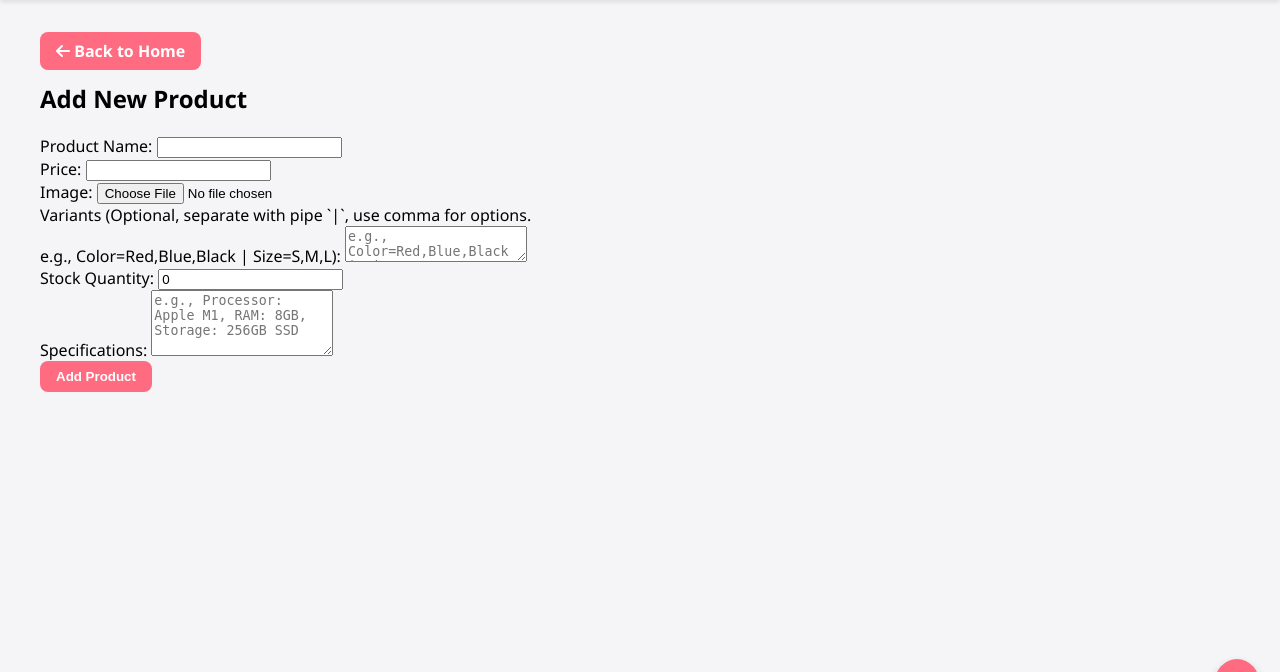
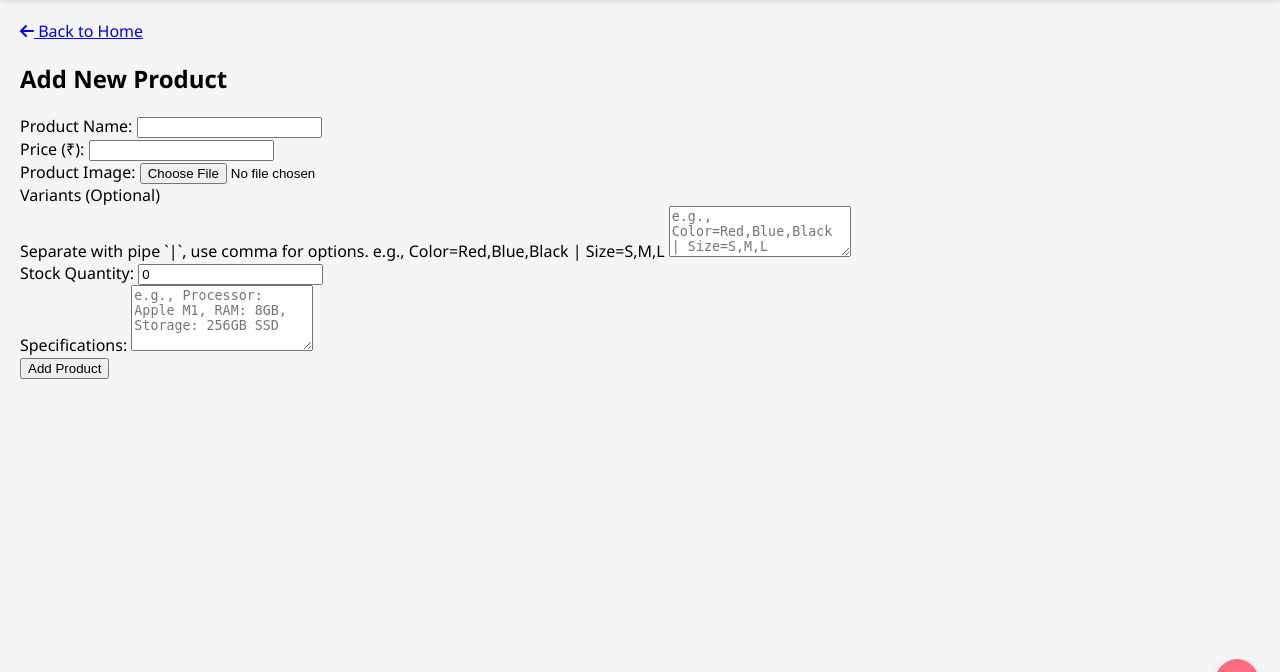
Before and after one commit to DipanwitSen/Product_works_22052204, a Flask app: page /add_product in a window 1280 px wide. Shown: the part 69-741 px from the top of the page. Run offline with Flask 3, Linux system fonts and the light colour scheme; a user stored in the database is signed in.

Commit message:
Update add_product.html

```diff
--- a/templates/add_product.html
+++ b/templates/add_product.html
@@ -1,45 +1,73 @@
-{% extends 'base.html' %} {% block content %}
-<div class="container">
-  <a href="{{ url_for('home') }}" class="btn back-btn">
-    <i class="fa fa-arrow-left"></i> Back to Home
+{% extends 'base.html' %}
+{% block content %}
+<div class="min-h-screen bg-pink-50 flex items-center justify-center p-6">
+  <div class="w-full max-w-3xl bg-white rounded-3xl shadow-2xl p-8 space-y-6">
+    <a href="{{ url_for('home') }}" class="inline-flex items-center text-pink-600 hover:text-pink-800 font-semibold mb-4">
+      <i class="fa fa-arrow-left mr-2"></i> Back to Home
     </a>
-  <h2>Add New Product</h2>
-  <form method="post" enctype="multipart/form-data">
-    <div class="form-group">
-      <label for="name">Product Name:</label>
-      <input type="text" name="name" required />
+
+    <h2 class="text-4xl font-bold text-center text-pink-600 mb-6">Add New Product</h2>
+
+    <form method="post" enctype="multipart/form-data" class="space-y-5">
+
+      <!-- Product Name -->
+      <div>
+        <label for="name" class="block text-gray-700 font-medium mb-2">Product Name:</label>
+        <input type="text" name="name" required
+               class="w-full px-4 py-3 border border-gray-300 rounded-xl focus:ring-2 focus:ring-pink-300 focus:outline-none"/>
       </div>
-    <div class="form-group">
-      <label for="price">Price:</label>
-      <input type="number" name="price" step="0.01" required />
+
+      <!-- Price -->
+      <div>
+        <label for="price" class="block text-gray-700 font-medium mb-2">Price (₹):</label>
+        <input type="number" name="price" step="0.01" required
+               class="w-full px-4 py-3 border border-gray-300 rounded-xl focus:ring-2 focus:ring-pink-300 focus:outline-none"/>
       </div>
-    <div class="form-group">
-      <label for="image">Image:</label>
-      <input type="file" name="image" required />
+
+      <!-- Image Upload -->
+      <div>
+        <label for="image" class="block text-gray-700 font-medium mb-2">Product Image:</label>
+        <input type="file" name="image" required
+               class="w-full px-4 py-2 border border-gray-300 rounded-xl focus:ring-2 focus:ring-pink-300 focus:outline-none"/>
       </div>
-    <div class="form-group">
-      <label for="variant"
-        >Variants (Optional, separate with pipe `|`, use comma for options.
-        <br />e.g., Color=Red,Blue,Black | Size=S,M,L):</label
-      >
-      <textarea
-        name="variant"
+
+      <!-- Variants -->
+      <div>
+        <label for="variant" class="block text-gray-700 font-medium mb-2">
+          Variants (Optional)<br />
+          <span class="text-sm text-gray-500">
+            Separate with pipe `|`, use comma for options. e.g., Color=Red,Blue,Black | Size=S,M,L
+          </span>
+        </label>
+        <textarea name="variant" rows="3"
                   placeholder="e.g., Color=Red,Blue,Black | Size=S,M,L"
-      ></textarea>
+                  class="w-full px-4 py-3 border border-gray-300 rounded-xl focus:ring-2 focus:ring-pink-300 focus:outline-none"></textarea>
       </div>
-    <div class="form-group">
-      <label for="stock">Stock Quantity:</label>
-      <input type="number" name="stock" value="0" min="0" required />
+
+      <!-- Stock -->
+      <div>
+        <label for="stock" class="block text-gray-700 font-medium mb-2">Stock Quantity:</label>
+        <input type="number" name="stock" value="0" min="0" required
+               class="w-full px-4 py-3 border border-gray-300 rounded-xl focus:ring-2 focus:ring-pink-300 focus:outline-none"/>
       </div>
-    <div class="form-group">
-      <label for="specifications">Specifications:</label>
-      <textarea
-        name="specifications"
-        rows="4"
+
+      <!-- Specifications -->
+      <div>
+        <label for="specifications" class="block text-gray-700 font-medium mb-2">Specifications:</label>
+        <textarea name="specifications" rows="4"
                   placeholder="e.g., Processor: Apple M1, RAM: 8GB, Storage: 256GB SSD"
-      ></textarea>
+                  class="w-full px-4 py-3 border border-gray-300 rounded-xl focus:ring-2 focus:ring-pink-300 focus:outline-none"></textarea>
       </div>
-    <button type="submit" class="btn btn-primary">Add Product</button>
+
+      <!-- Submit Button -->
+      <div class="text-center">
+        <button type="submit"
+                class="w-full py-3 bg-pink-600 text-white font-bold rounded-2xl shadow-lg hover:bg-pink-700 transition-colors duration-300">
+          Add Product
+        </button>
+      </div>
+
     </form>
   </div>
+</div>
 {% endblock %}
```
Lines whose indentation alone changed are shown as unchanged.
